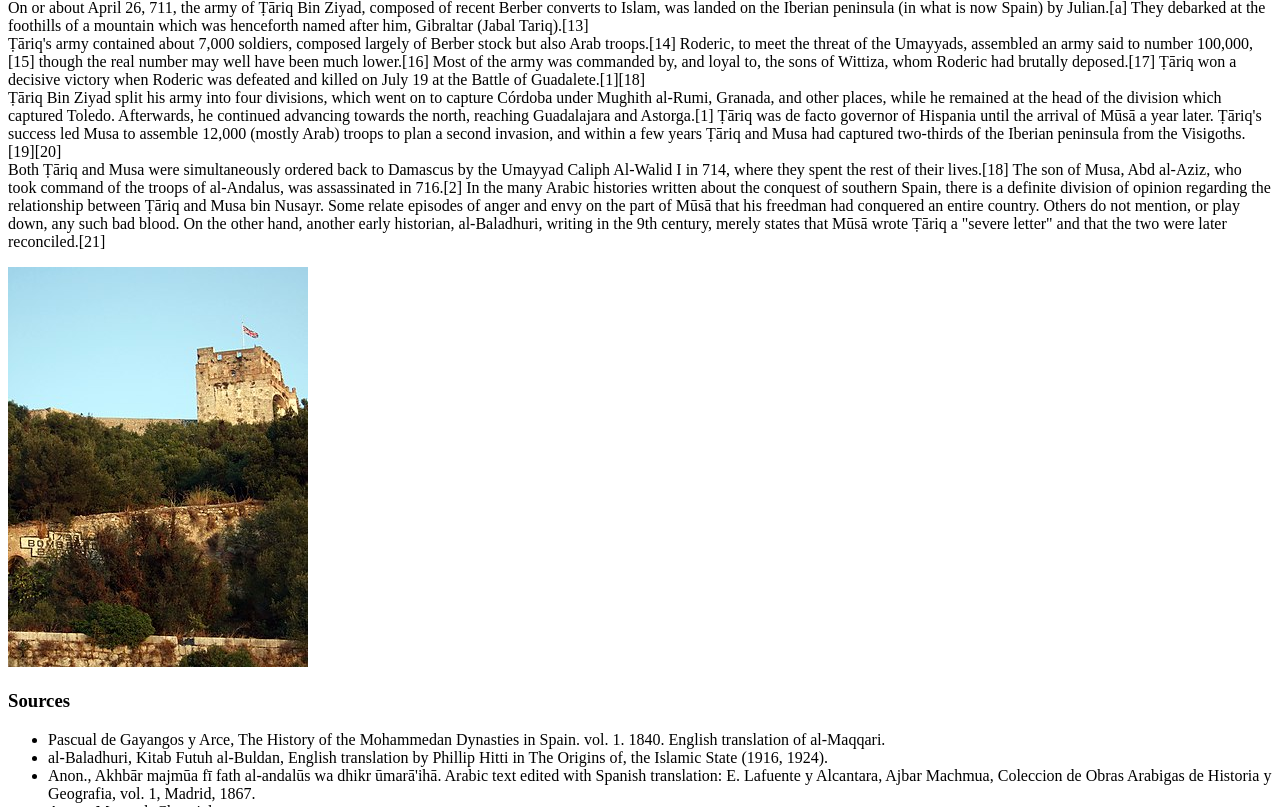
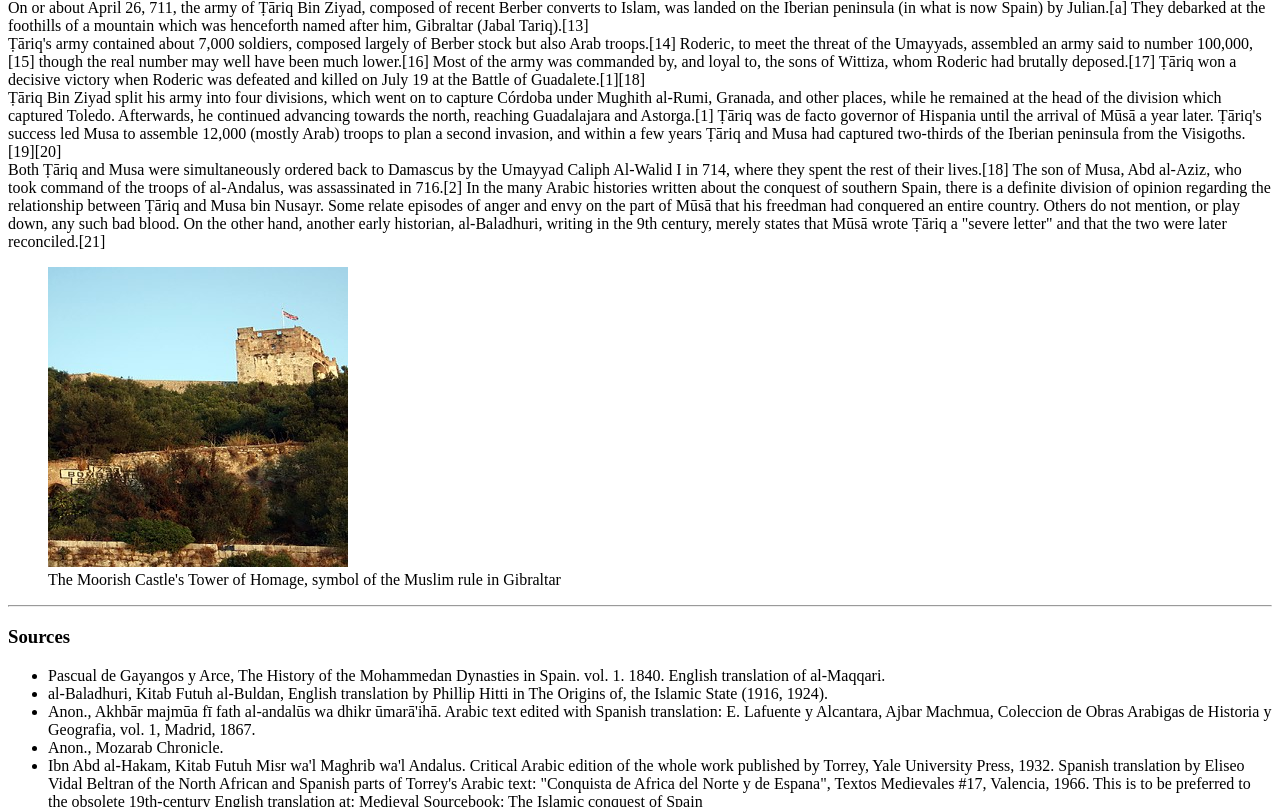
Before and after one commit to Asad-Bin/asad-s-first-website, a plain HTML site: page index.html in a window 1280 px wide. Shown: the part 569-1376 px from the top of the page. Drawn offline with Linux system fonts and the light colour scheme.

Commit message:
updated formatting

```diff
--- a/index.html
+++ b/index.html
@@ -78,7 +78,11 @@
             <br>
         </p>
 
-        <img src="The_Moorish_Castle.jpg">
+        <figure>
+            <img src="The_Moorish_Castle.jpg" style="width:300px;height:300px">
+            <figcaption>The Moorish Castle's Tower of Homage, symbol of the Muslim rule in Gibraltar</figcaption>
+        </figure>
+        <hr>
 
         <h3>Sources</h3>
         <ul>
```
